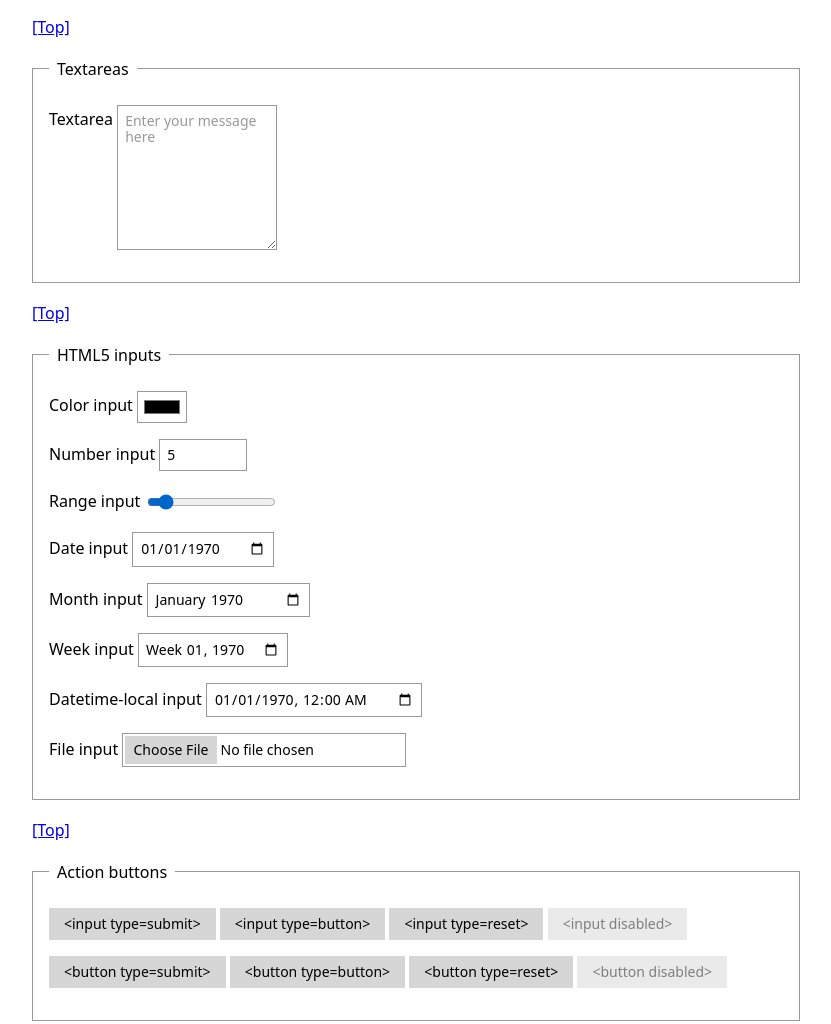
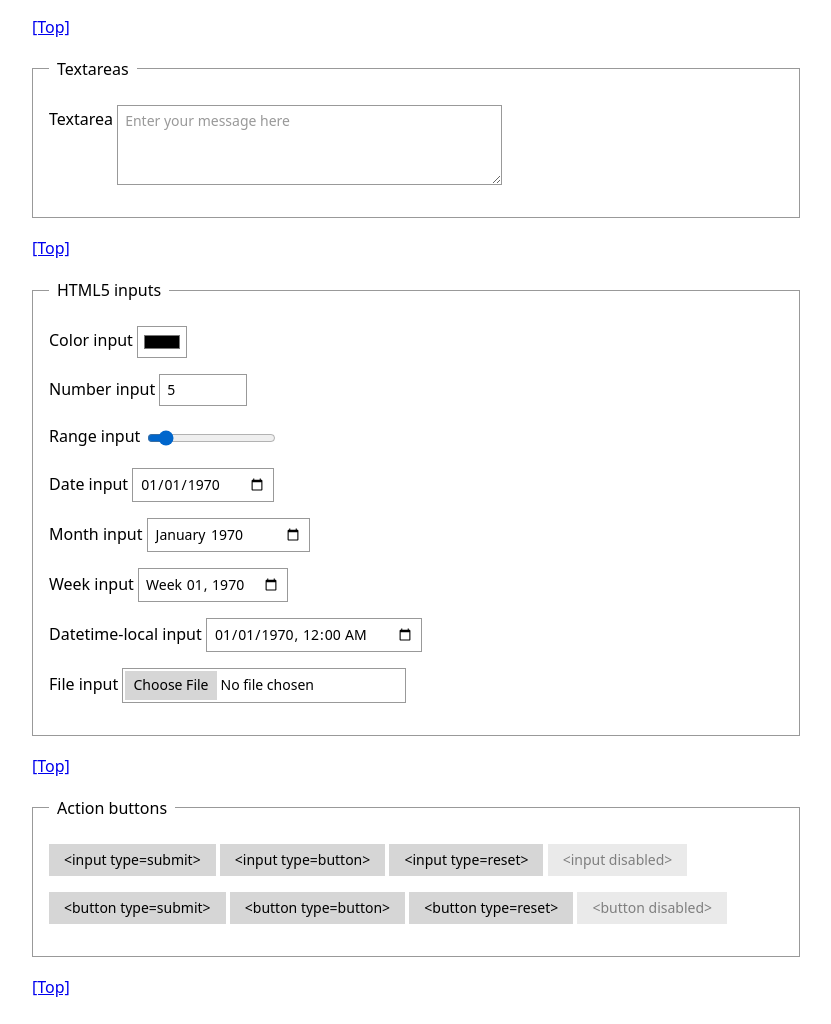
Before and after one commit to takty/klales, a website built with Parcel: page src/_docs/sample/form.html in a window 1280 px wide. Shown: the part 1300-2324 px from the top of the page, without its empty margins (224-1055 px from the left). Built offline with nearby package versions, Linux system fonts and the light colour scheme.

Commit message:
Improve 'textarea' sample

```diff
--- a/src/_docs/sample/form.html
+++ b/src/_docs/sample/form.html
@@ -90,7 +90,7 @@ function disable() {
 					<legend>Textareas</legend>
 					<p>
 						<label for="textarea">Textarea</label>
-						<textarea id="textarea" rows="8" cols="48" placeholder="Enter your message here"></textarea>
+						<textarea id="textarea" rows="4" style="--cols:48ch;" placeholder="Enter your message here"></textarea>
 					</p>
 				</fieldset>
 				<p><a href="#top">[Top]</a></p>
```
